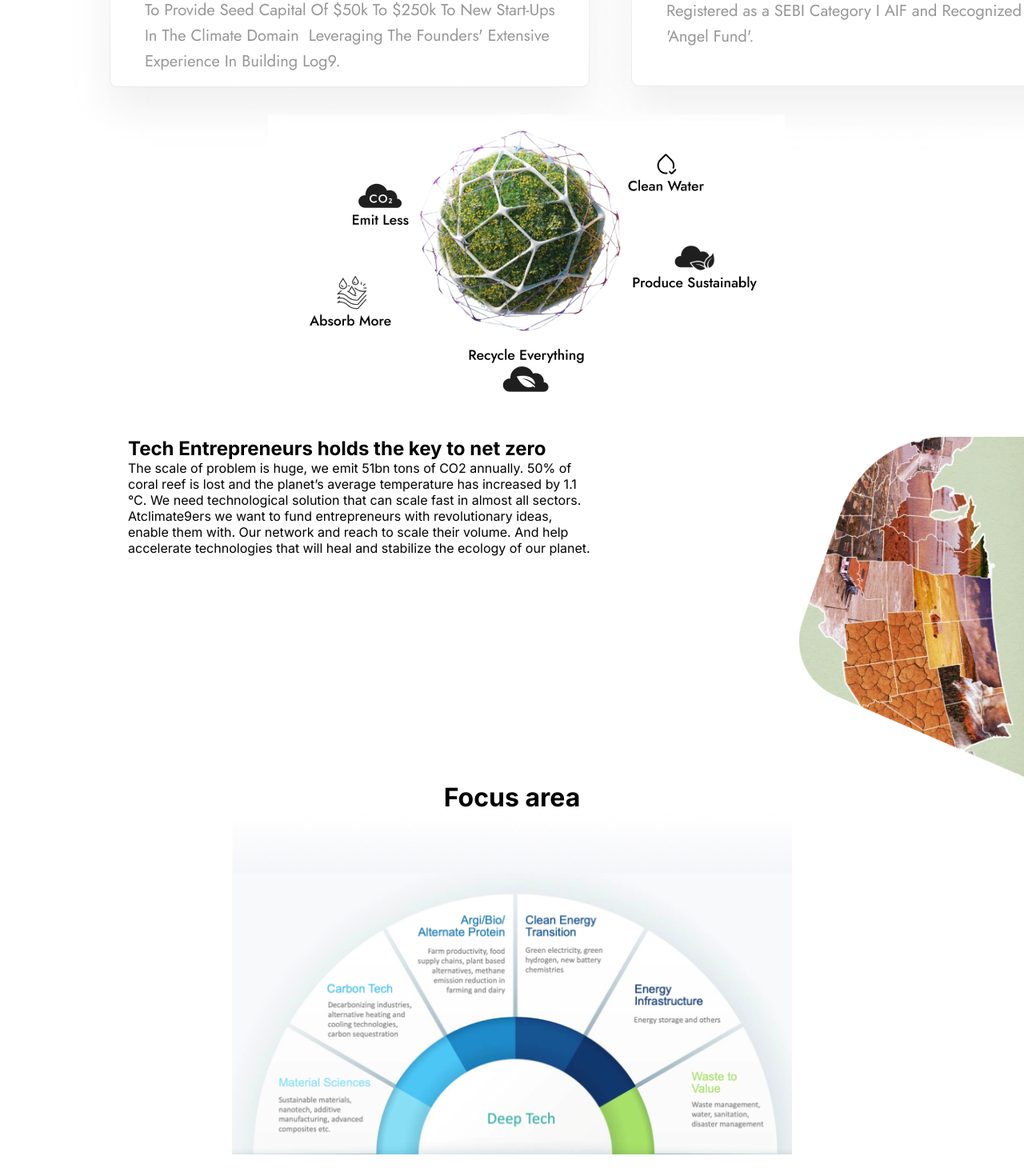
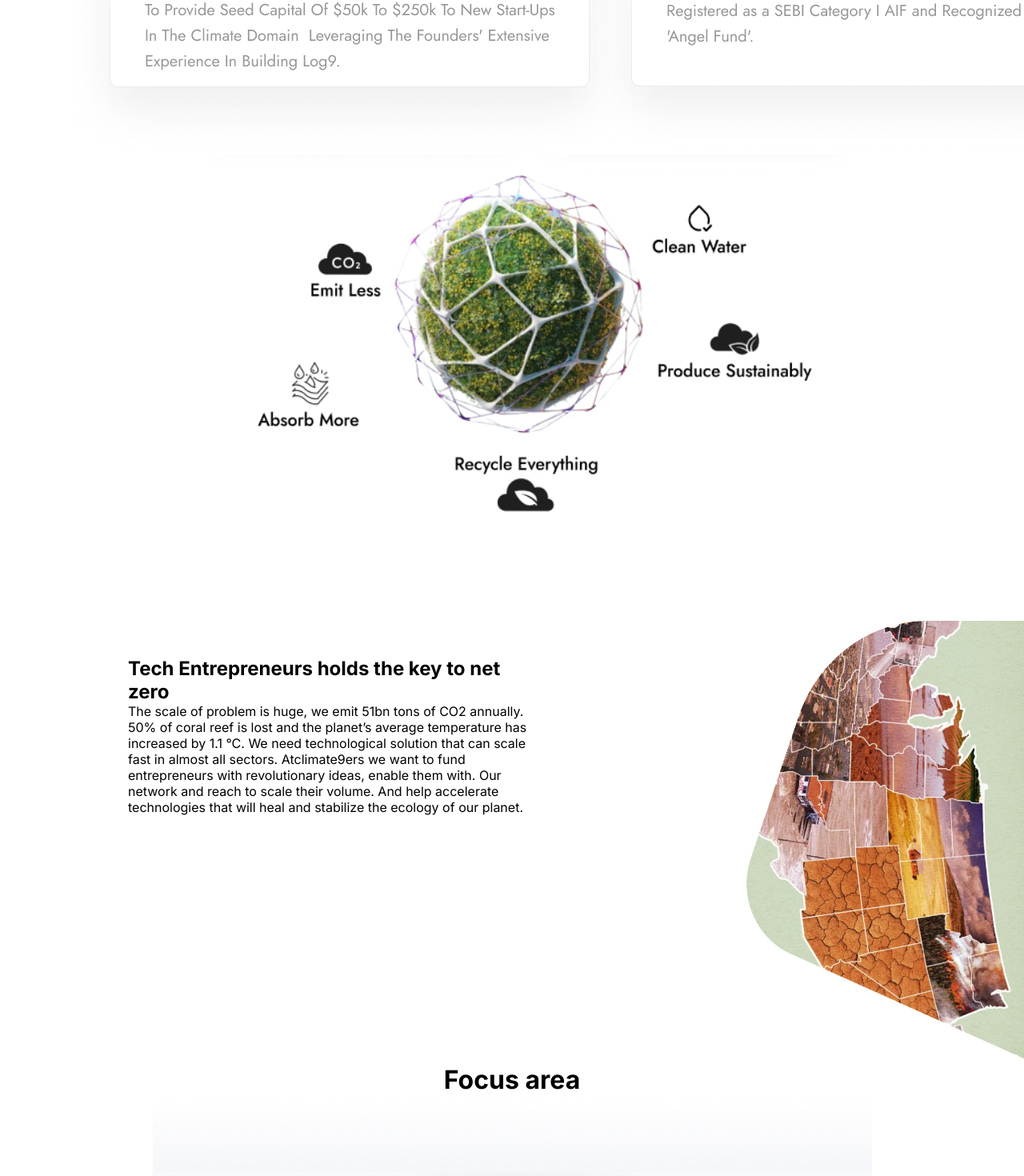
Before and after one commit to atom540/climate9ers, a Next.js app: page / in a window 1280 px wide. Shown: the part 1155-2625 px from the top of the page at 80% size. Built offline with nearby package versions, Linux system fonts and the light colour scheme.

Commit message:
updatesInMajorSections

```diff
--- a/src/components/footer/footer.module.css
+++ b/src/components/footer/footer.module.css
@@ -1,5 +1,5 @@
 .container{
-    margin-top: 350px;
+    margin-top: 300px;
     margin-left: 150px;
 }
 .information{
--- a/src/components/home/Home.css
+++ b/src/components/home/Home.css
@@ -8,7 +8,6 @@
 .topLeftcontainer {
   margin-left: 80px;
   width: 30vw;
-  margin-left: 80px;
 }
 .topRightContainer {
 
@@ -61,8 +60,10 @@
   align-items: center;
   height: 200px;
   margin-left: 35px;
+  margin-top: 100px;
 }
 .middleContainer{
+  margin-top: 130px;
   padding-top: 8rem;
   display: flex;
   gap: 10rem;
@@ -72,6 +73,7 @@
 .middleLeftcontainer{
   width: 50vw;
   padding-left: 10rem;
+  margin-top: 45px;
 }
 
 .bottomContainerImg{
@@ -83,3 +85,6 @@
 .bottomContainerHeading{
   text-align: center;
 }
+.topLeftImage{
+  margin-left: 80px;
+}
--- a/src/components/home/Home.jsx
+++ b/src/components/home/Home.jsx
@@ -47,7 +47,7 @@ const Home = () => {
           </div>
         </div>
         <div className="envimg">
-          <Image src={envImg} alt="envImg" />
+          <Image src={envImg} alt="envImg" width={800} height={450}/>
         </div>
         {/* top ended */}
 
@@ -73,7 +73,8 @@ const Home = () => {
                 className="topLeftImage"
                 src={img7}
                 alt="Example Image"
-                width={300}
+                width={370}
+                height={550}
               />
             </div>
           </div>
@@ -85,7 +86,7 @@ const Home = () => {
               className="bottomContainerImg"
               src={img8}
               alt="Example Image"
-              width={700}
+              width={900}
             />
           </div>
         </div>
```
